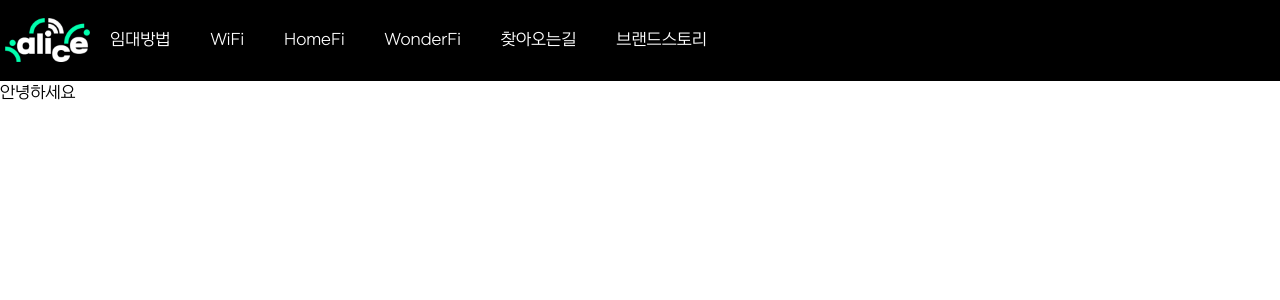
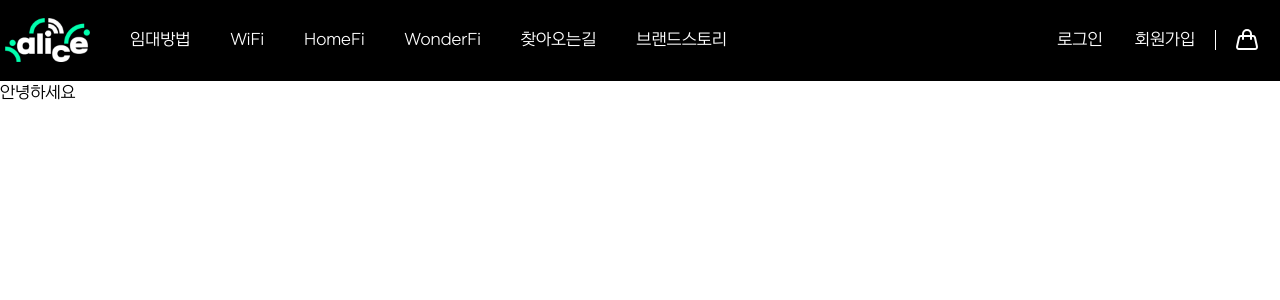
Before and after one commit to SangWon7242/nextjs-basic1, a Next.js app: page / in a window 1280 px wide. Shown: the top 300 px of the page. Built offline with nearby package versions, Linux system fonts and the light colour scheme.

Commit message:
pc 메뉴 완성

```diff
--- a/src/app/components/layout/Header/Header.tsx
+++ b/src/app/components/layout/Header/Header.tsx
@@ -1,5 +1,6 @@
 import Link from "next/link";
 import Image from "next/image";
+import { Handbag } from "lucide-react";
 import pcLogo from "../../../../assets/images/pc-logo.png";
 import mobileLogo from "../../../../assets/images/mobile-logo.png";
 
@@ -30,6 +31,23 @@ const menuList = [
   },
 ];
 
+const userMenuList = [
+  {
+    name: "로그인",
+    href: "#",
+  },
+  {
+    name: "회원가입",
+    href: "#",
+  },
+  {
+    name: "장바구니",
+    href: "#",
+    icon: <Handbag />,
+    iconOnly: true,
+  },
+];
+
 export default function Header() {
   return (
     // 헤더 임시 컬러 : bg-black
@@ -41,13 +59,13 @@ export default function Header() {
             <Image src={mobileLogo} alt="mobile로고" className="hidden" />
           </Link>
         </div>
-        <nav className="menu-box">
+        <nav className="menu-box ml-5">
           <ul className="flex text-white h-full">
             {menuList.map((menu) => (
               <li key={menu.name}>
                 <Link
                   href={menu.href}
-                  className="flex h-full items-center px-5"
+                  className="flex h-full items-center px-5 hover:text-[#FFFFFF80] transition-colors duration-500"
                 >
                   {menu.name}
                 </Link>
@@ -55,6 +73,29 @@ export default function Header() {
             ))}
           </ul>
         </nav>
+        <div className="user-menu-box ml-auto">
+          <ul className="flex h-full text-white">
+            {userMenuList.map((menu) => (
+              <li key={menu.name}>
+                {menu.iconOnly ? (
+                  <Link
+                    href={menu.href}
+                    className="flex h-full items-center px-4 hover:text-[#FFFFFF80] transition-colors duration-500"
+                  >
+                    {menu.icon}
+                  </Link>
+                ) : (
+                  <Link
+                    href={menu.href}
+                    className="flex h-full items-center px-4 hover:text-[#FFFFFF80] transition-colors duration-500"
+                  >
+                    {menu.name}
+                  </Link>
+                )}
+              </li>
+            ))}
+          </ul>
+        </div>
       </div>
     </header>
   );
--- a/src/app/globals.css
+++ b/src/app/globals.css
@@ -19,3 +19,30 @@
     --foreground: #ededed;
   }
 }
+
+/* user-menu-box */
+.user-menu-box {
+  li:nth-child(2) {
+    a {
+      position: relative;
+      padding-right: 20px;
+
+      &::after {
+        content: "";
+        position: absolute;
+        width: 0.5px;
+        height: 20px;
+        top: 50%;
+        transform: translateY(-50%);
+        right: 0;
+        background-color: #ffffff;
+      }
+    }
+  }
+
+  li:last-child {
+    a {
+      padding-left: 20px;
+    }
+  }
+}
```
Also changed, not shown: package.json (+8 -7 lines), 2 other files (tests, documents, lock files or other folders).
